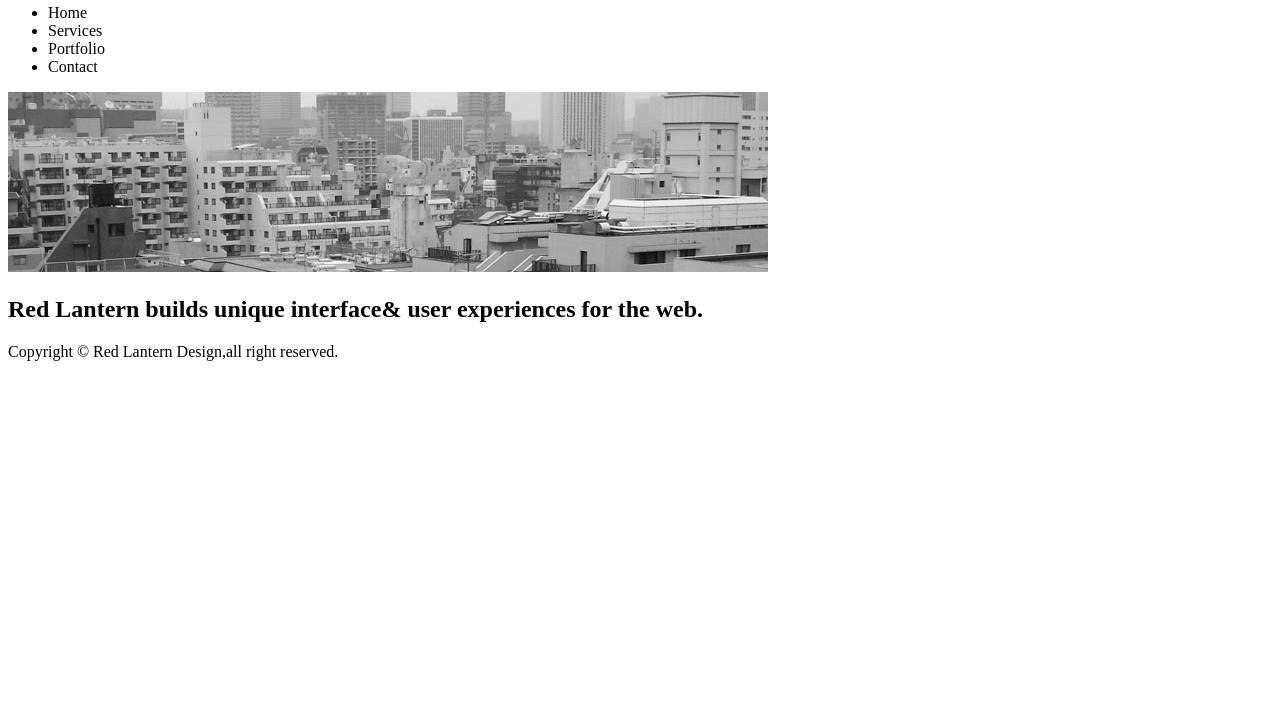
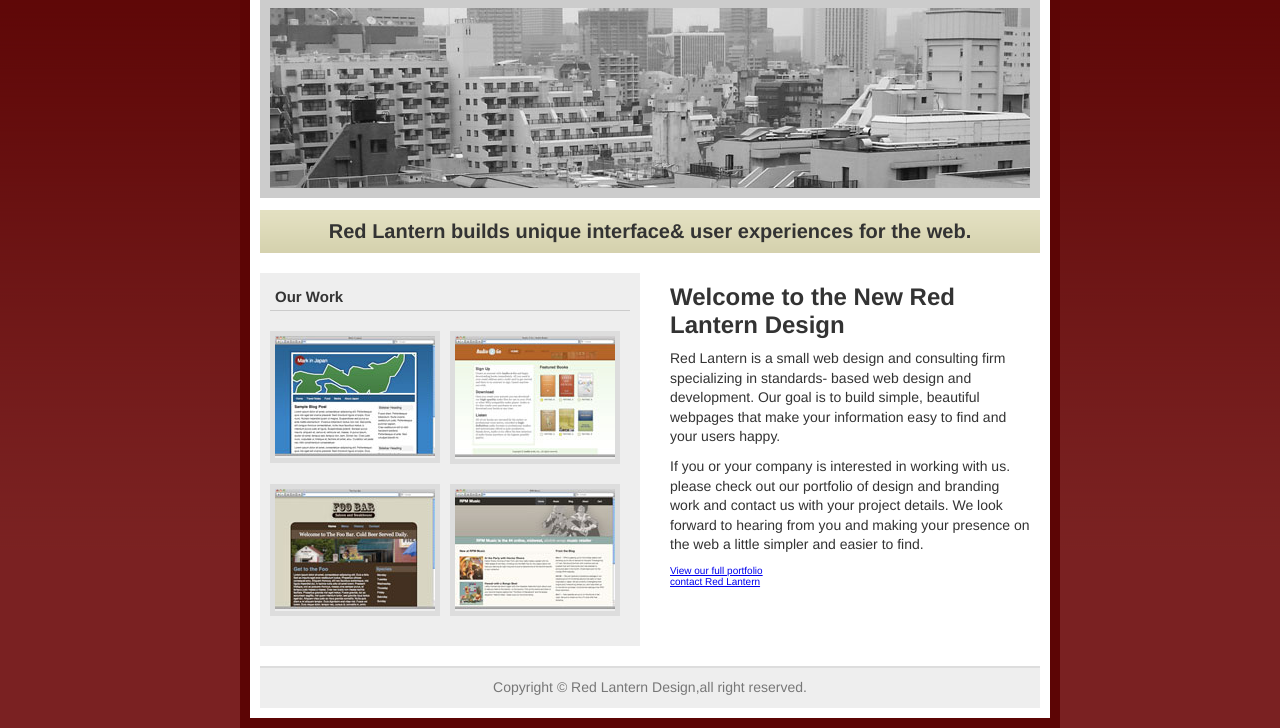
Before and after one commit to bambi81/web2023, a plain HTML site: page test.html in a window 1280 px wide. Shown: the part 101-829 px from the top of the page. Before the commit the page ends 800 px from the top, so only its background shows below. Drawn offline with Linux system fonts and the light colour scheme.

Commit message:
2023/09/22-4

```diff
--- /dev/null
+++ b/css/style.css
@@ -0,0 +1,156 @@
+
+/*
+The font size here is set to 62.5% so that
+1em = 10px. This makes adjusting our typography
+a little easier
+*/
+body {
+	margin: 0 auto;
+	width: 800px;
+	padding: 0;
+	background: #7a2122 url('../images/body_bg.gif') repeat-x top;
+	font-family: Helvetica, sans-serif;
+	font-size: 62.5%;
+	color: #333;
+}
+
+h1, h2, p, ul, li {
+	margin: 0;
+	padding: 0;
+}
+
+p {
+	font-size: 1.4em;
+	line-height: 1.4em;
+}
+
+ul {
+	list-style-type: none;
+}
+
+
+
+/* This rule adds a nice style to our ampersands */
+span.amp {
+	font-family: Baskerville, "Goudy Old Style", "Palatino", "Book Antiqua", serif;
+	font-weight: normal;
+	font-style: italic;
+}
+
+#masthead {
+	margin: 0 auto ;
+	margin-top: 20px;
+	width: 800px;
+	color: #fff;
+}
+
+#masthead h1 {
+	float: left;
+}
+
+#nav {
+	float: right;
+	margin: 50px 10px 0 0;
+	font-size: 1.4em;
+}
+
+
+#nav li {
+	display: inline;
+	margin: 0 0 0 20px;
+}
+
+#nav li a {
+	color: #fff;
+	text-decoration: none;
+	background: none;
+}
+#nav li a:link {
+	color: #fff;
+
+}
+
+#nav li a:visited {
+	color: #ff0000;
+
+}
+/*
+Because the header content is outside the wrap <div>,
+we need to use the same "margin: 0 auto" trick to center
+the layout
+*/
+#main {
+	clear: both;
+	margin: 0 auto;
+	padding: 10px;
+	width: 780px;
+	background: #fff;
+	border: 10px solid #5c0505;
+}
+
+#main_title img {
+	border: 10px solid #ccc;
+}
+
+#main_title h1 {
+	font-size: 2em;
+	margin: 10px 0 0 0;
+	padding: 10px;
+	text-align: center;
+	background: url('../images/tagline_bg.gif') repeat-x;
+}
+
+#content, #sidebar {
+	width: 360px;
+	margin: 20px 0 20px 0;
+	padding: 10px;
+}
+
+#content {
+	float: right;
+}
+
+#content h2 {
+	font-size: 2.4em;
+	margin: 0 0 10px 0;
+}
+
+#content p {
+	margin: 0 0 10px 0;
+}
+
+#link-list {
+	margin: 20px 0 0 0;
+	font-size: 1.4em;
+}
+
+#link-list li {
+	margin: 0 0 10px 0;
+}
+
+#sidebar {
+	float: left;
+	background: #eee;
+}
+
+#sidebar h2 {
+	font-weight: bold;
+	border-bottom: 1px solid #ccc;
+	margin: 0 0 20px 0;
+	padding: 5px;
+}
+
+#port li {
+	margin: 0 10px 20px 0;
+	float: left;
+	border: 5px solid #ddd;
+}
+
+#footer {
+	clear: both;
+	background: #eee;
+	padding: 10px;
+	border-top: 2px solid #ddd;
+	text-align: center;
+	color: #777;
+}
--- a/test.html
+++ b/test.html
@@ -5,27 +5,64 @@
     <meta http-equiv="X-UA-Compatible" content="IE=edge">
     <meta name="viewport" content="width=device-width, initial-scale=1.0">
     <title>Document</title>
+    <link  rel="stylesheet" href="css/style.css">
 </head>
+
 <body>
     <header>
         <img src="images/rl_logo.png" alt="RedLatern Design's Logo"><!--標題+logo圖片  -->
-    <ul><!--四個白色標題  -->
-        <li>Home</li>
-        <li>Services</li>
-        <li>Portfolio</li>
-        <li>Contact</li>
+    <ul id="nav"><!--四個白色標題  -->
+        <li><a href="#">Home</a></li>
+        <li><a href="#">Services</a></li>
+        <li><a href="#">Portfolio</a></li>
+        <li><a href="#">Contact</a></li>
     </ul>  </header>
-    <article><!--白色內文裡面  -->
+
+    <article id="main" ><!--白色內文裡面  -->
         <div id="main_title">
             <img src="images/tokyo.jpg" alt="Tokyo"><!--東京圖片  -->
             <h1>Red Lantern builds unique interface<span id="amp">&amp;</span> user
                 experiences for the web.</h1><!--黃色內文 -->
         </div>
-    </article>
-    <div id="content"></div><!--右邊內文  -->
-    <div id="sidebar"></div><!--左邊四張圖片  -->
-    <footer>
+
+    <div id="content">
+        <H2>Welcome to the New Red
+           Lantern Design</H2>
+        <p>Red Lantern is a small web design and
+            consulting firm specializing in standards-
+            based web design and development. Our
+            goal is to build simple, beautiful webpages
+            that make your information easy to find and
+            your users happy.</p>
+        <p>
+            If you or your company is interested in
+            working with us. please check out our
+            portfolio of design and branding work and
+            contact us with your project details. We look
+            forward to hearing from you and making
+            your presence on the web a little simpler
+            and easier to find.</p>
+        </p>
+        <ul>
+            <li><a href="#">View our full portfolio</a></li>
+            <li><a href="#">contact Red Lantern</a></li>
+        </ul>
+    </div><!--右邊內文  -->
+    <div id="sidebar">
+        <h2>Our Work </h2>
+            <ul id="port">
+                <li><img src="images/markinjapan.jpg" alt="markinjapan"></li>
+                <li><img src="images/a2g.jpg" alt="a2g"></li>
+                <li><img src="images/foobar.jpg" alt="foobar"></li>
+                <li><img src="images/rpm.jpg" alt="rpm"></li>
+            </ul>
+
+    </div><!--左邊四張圖片  -->
+
+    <footer id="footer">
         <p>Copyright &copy; Red Lantern Design,all right reserved.</p><!--最下面的  -->
     </footer>
+</article>
+
 </body>
 </html>
```
